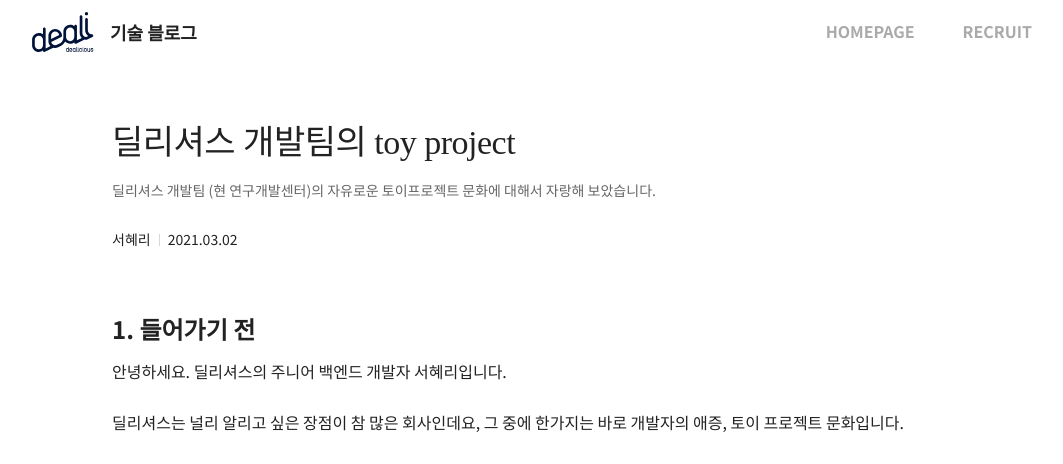
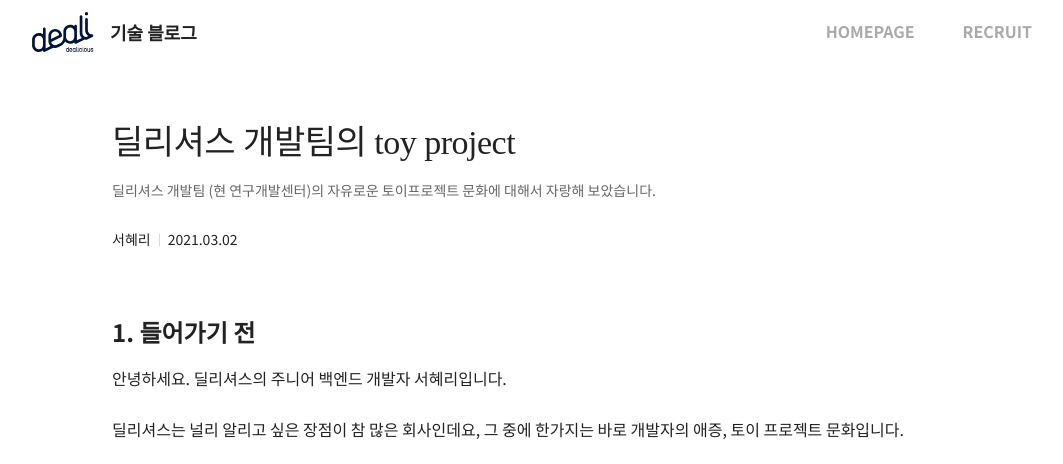
Before and after one commit to dealicious-inc/dealicious-inc.github.io, a Jekyll site: the page built from _posts/2021-03-02-toy-project.md, in a window 1280 px wide and 1400 px high. Shown: the top 464 px of the window, without its empty margins (108-1171 px from the left). Built offline with Jekyll 4.4.1, drawn with Linux system fonts in a browser that asks for light colours; some web fonts are replaced.

Commit message:
디자인 QA 반영

```diff
--- a/_layouts/page.html
+++ b/_layouts/page.html
@@ -2,7 +2,7 @@
 layout: default
 ---
 <div class="post">
-    <div>
+    <div class="post__contents">
         {{ content }}
     </div>
     {% for writer in page.writer %}
@@ -12,8 +12,8 @@
         <div class="writer-info__bubble">
             <div class="writer-info__title">
                 <p>{{ writerData.name }}</p>
-                <div class="split-line"></div>
-                <p>{{ writerData.career }}</p>
+                <div class="tablet-hide split-line"></div>
+                <p class="writer-info__career">{{ writerData.career }}</p>
             </div>
             <p class="writer-info__comment">"{{ writerData.comment }}"</p>
         </div>
--- a/_sass/main.scss
+++ b/_sass/main.scss
@@ -45,6 +45,7 @@
 
   h1, h2 {
     margin: 64px 30px 16px 0;
+    line-height: 1.34;
     font-family: 'Noto Sans KR', sans-serif;
     font-size: 24px;
     font-weight: bold;
@@ -170,6 +171,9 @@
       letter-spacing: -0.5px;
       font-size: 34px;
       margin-bottom: 12px;
+      @media (max-width: $width-tablet) {
+        line-height: 1.34;
+      }
     }
     &--description {
       margin-bottom: 24px;
@@ -185,6 +189,9 @@
       font-family: 'Noto Sans KR', sans-serif;
       margin-top: 0;
       font-size: 14px;
+      @media (max-width: $width-mobile) {
+
+      }
     }
   }
   &--home {
@@ -375,13 +382,13 @@
     }
     &--sub-menu {
       @extend .navigation__list-item;
-      >a {
+      &>a {
         padding: 9px 12px;
         color: #aaaaaa;
       }
       @media (max-width: $width-tablet) {
         width: 100%;
-        >a {
+        &>a {
           height: 48px;
           padding: 0;
           font-family: 'Noto Sans KR', sans-serif, sans-serif;
@@ -410,6 +417,12 @@
       width: 100%;
       padding: 0 20px;
       box-sizing: border-box;
+    }
+    &__contents:first-child {
+      margin-top: 64px;
+      @media (max-width: $width-tablet) {
+        margin-top: 48px;
+      }
     }
     &__button-area {
       display: flex;
@@ -474,6 +487,15 @@
         font-weight: bold;
         color: #222222;
       }
+      @media (max-width: $width-tablet) {
+        flex-direction: column;
+        align-items: flex-start;
+        .writer-info__career {
+          font-size: 14px;
+          color: #888888;
+          margin-bottom: 4px;
+        }
+      }
     }
     &__comment {
       margin-top: 12px;
@@ -488,6 +510,7 @@
     max-width: 720px;
     .post-list-item {
       margin: 0;
+      line-height: 1.38;
       >a {
         text-decoration: none;
         display: flex;
@@ -538,6 +561,10 @@
       &__title {
         margin-top: 16px;
         margin-bottom: 12px;
+        display: -webkit-box;
+        -webkit-line-clamp: 2;
+        overflow: hidden;
+        -webkit-box-orient: vertical;
         @media (max-width: $width-mobile) {
           margin-bottom: 8px;
         }
@@ -665,6 +692,9 @@
     font-family: 'Noto Sans KR', sans-serif;
     margin-right: 8px;
     margin-bottom: 8px;
+    @media (max-width: $width-mobile) {
+      margin-top: 0;
+    }
     &:hover {
       background: rgba(0, 0, 0, 0.04);
       &::after {
@@ -680,8 +710,9 @@
       }
     }
     &--link {
-      color: #666666;
-      text-decoration: none;
+      color: #666666 !important;
+      text-decoration: none !important;
+      font-weight: normal !important;
     }
   }
 }
```
Also changed, not shown: _includes/pagination.html (+6 -2 lines), assets/image/default/ic-chevron-left-24.svg, assets/image/default/ic-chevron-right-24.svg (added).
